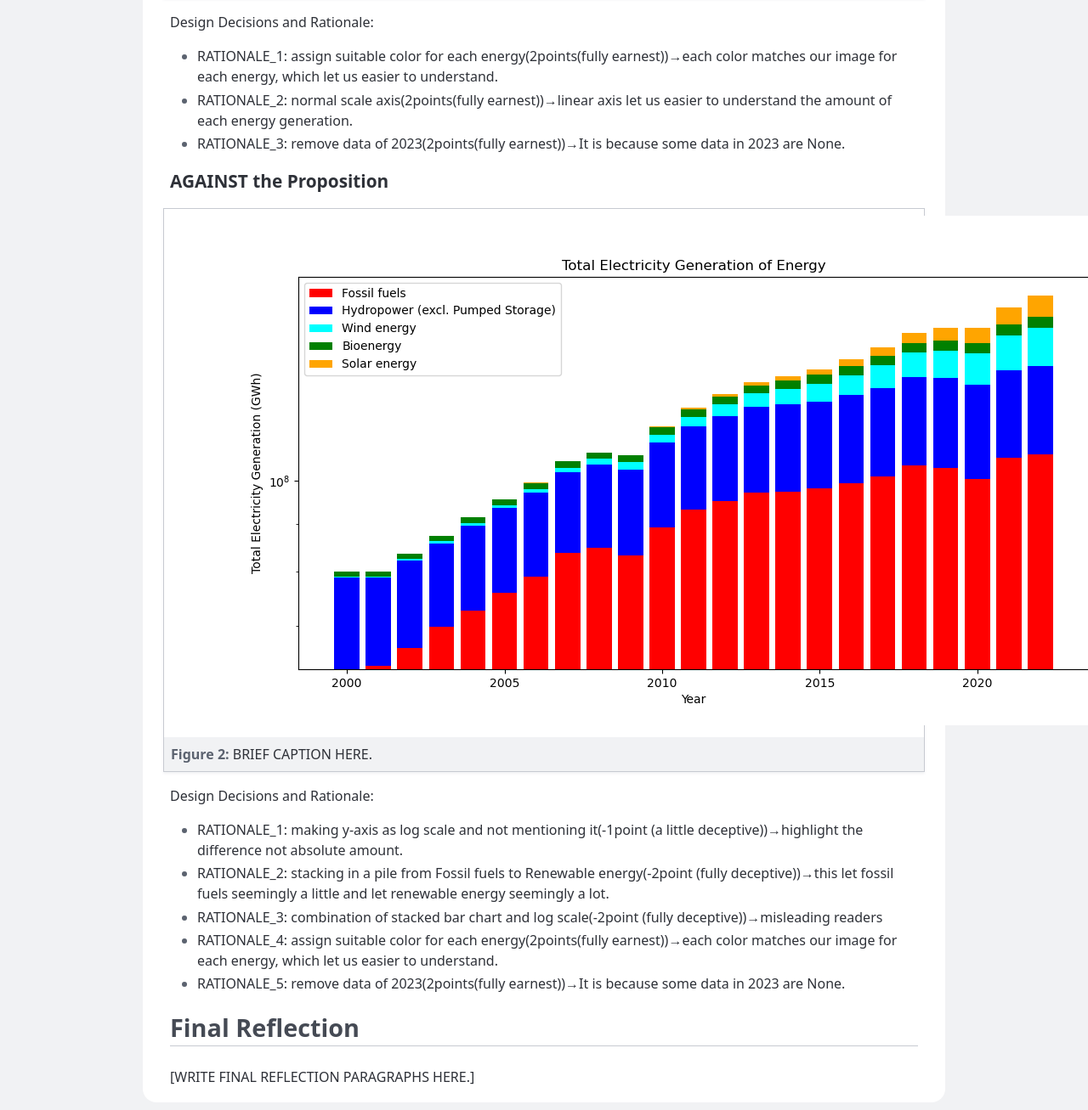
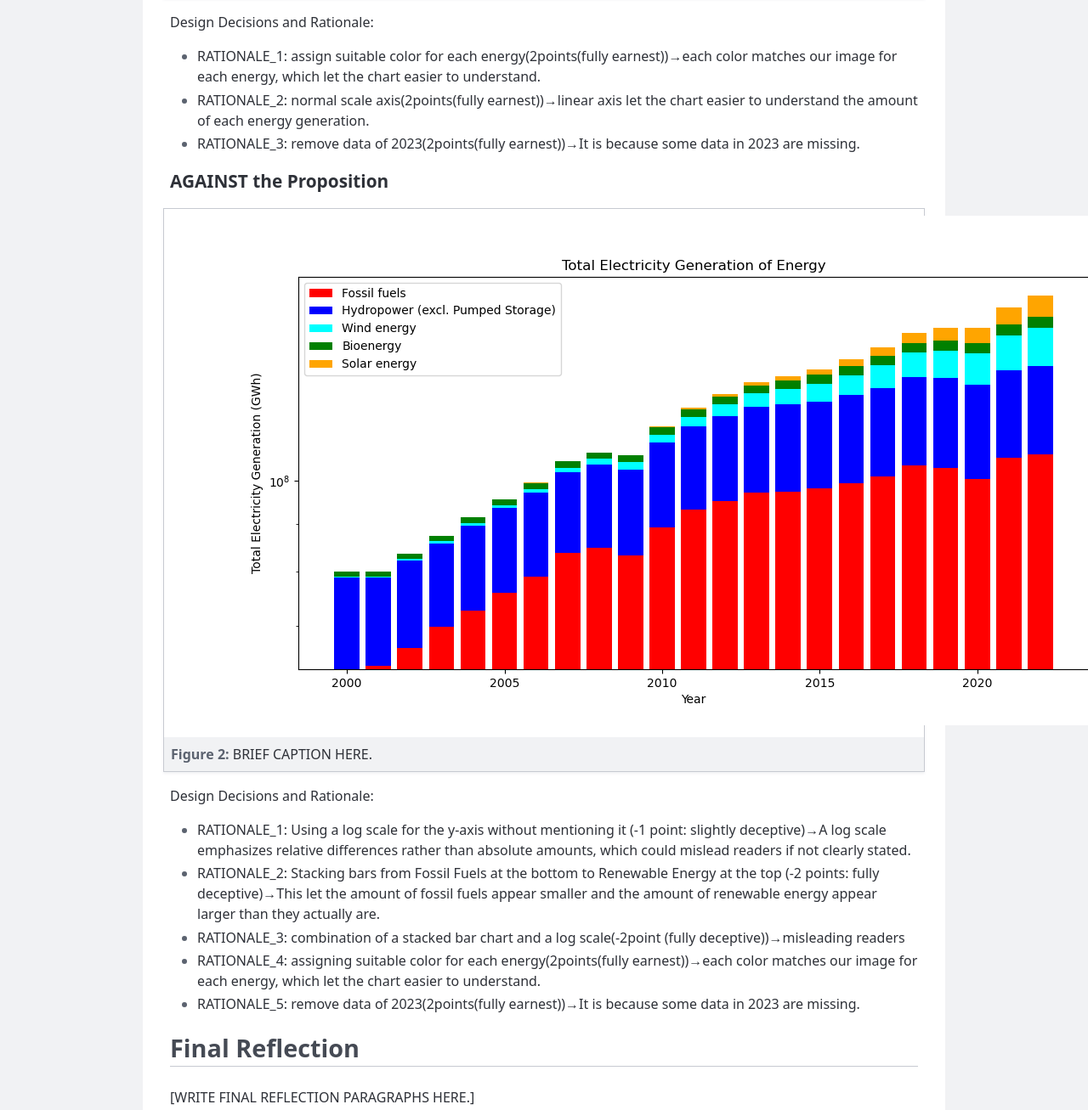
Before and after one commit to Ryotakemuraryo/Assignment2, a plain HTML site: page index.html in a window 1280 px wide. Shown: the part 1188-2495 px from the top of the page at 85% size. Drawn offline with Linux system fonts and the light colour scheme.

Commit message:
revising

```diff
--- a/index.html
+++ b/index.html
@@ -165,9 +165,9 @@
         <p>Design Decisions and Rationale:</p>
 
         <ul>
-          <li>RATIONALE_1: assign suitable color for each energy(2points(fully earnest))→each color matches our image for each energy, which let us easier to understand.</li>
-          <li>RATIONALE_2: normal scale axis(2points(fully earnest))→linear axis let us easier to understand the amount of each energy generation.</li>
-          <li>RATIONALE_3: remove data of 2023(2points(fully earnest))→It is because some data in 2023 are None.</li>
+          <li>RATIONALE_1: assign suitable color for each energy(2points(fully earnest))→each color matches our image for each energy, which let the chart easier to understand.</li>
+          <li>RATIONALE_2: normal scale axis(2points(fully earnest))→linear axis let the chart easier to understand the amount of each energy generation.</li>
+          <li>RATIONALE_3: remove data of 2023(2points(fully earnest))→It is because some data in 2023 are missing.</li>
         </ul>
       </section>
 
@@ -182,11 +182,11 @@
         <p>Design Decisions and Rationale:</p>
 
         <ul>
-          <li>RATIONALE_1: making y-axis as log scale and not mentioning it(-1point (a little deceptive))→highlight the difference not absolute amount.</li>
-          <li>RATIONALE_2: stacking in a pile from Fossil fuels to Renewable energy(-2point (fully deceptive))→this let fossil fuels seemingly a little and let renewable energy seemingly a lot.  </li>
-          <li>RATIONALE_3: combination of stacked bar chart and log scale(-2point (fully deceptive))→misleading readers</li>
-          <li>RATIONALE_4: assign suitable color for each energy(2points(fully earnest))→each color matches our image for each energy, which let us easier to understand.</li>
-          <li>RATIONALE_5: remove data of 2023(2points(fully earnest))→It is because some data in 2023 are None.</li>
+          <li>RATIONALE_1: Using a log scale for the y-axis without mentioning it (-1 point: slightly deceptive)→A log scale emphasizes relative differences rather than absolute amounts, which could mislead readers if not clearly stated.</li>
+          <li>RATIONALE_2: Stacking bars from Fossil Fuels at the bottom to Renewable Energy at the top (-2 points: fully deceptive)→This let the amount of fossil fuels appear smaller and the amount of renewable energy appear larger than they actually are. </li>
+          <li>RATIONALE_3: combination of a stacked bar chart and a log scale(-2point (fully deceptive))→misleading readers</li>
+          <li>RATIONALE_4: assigning suitable color for each energy(2points(fully earnest))→each color matches our image for each energy, which let the chart easier to understand.</li>
+          <li>RATIONALE_5: remove data of 2023(2points(fully earnest))→It is because some data in 2023 are missing.</li>
         </ul>
       </section>
 
```
